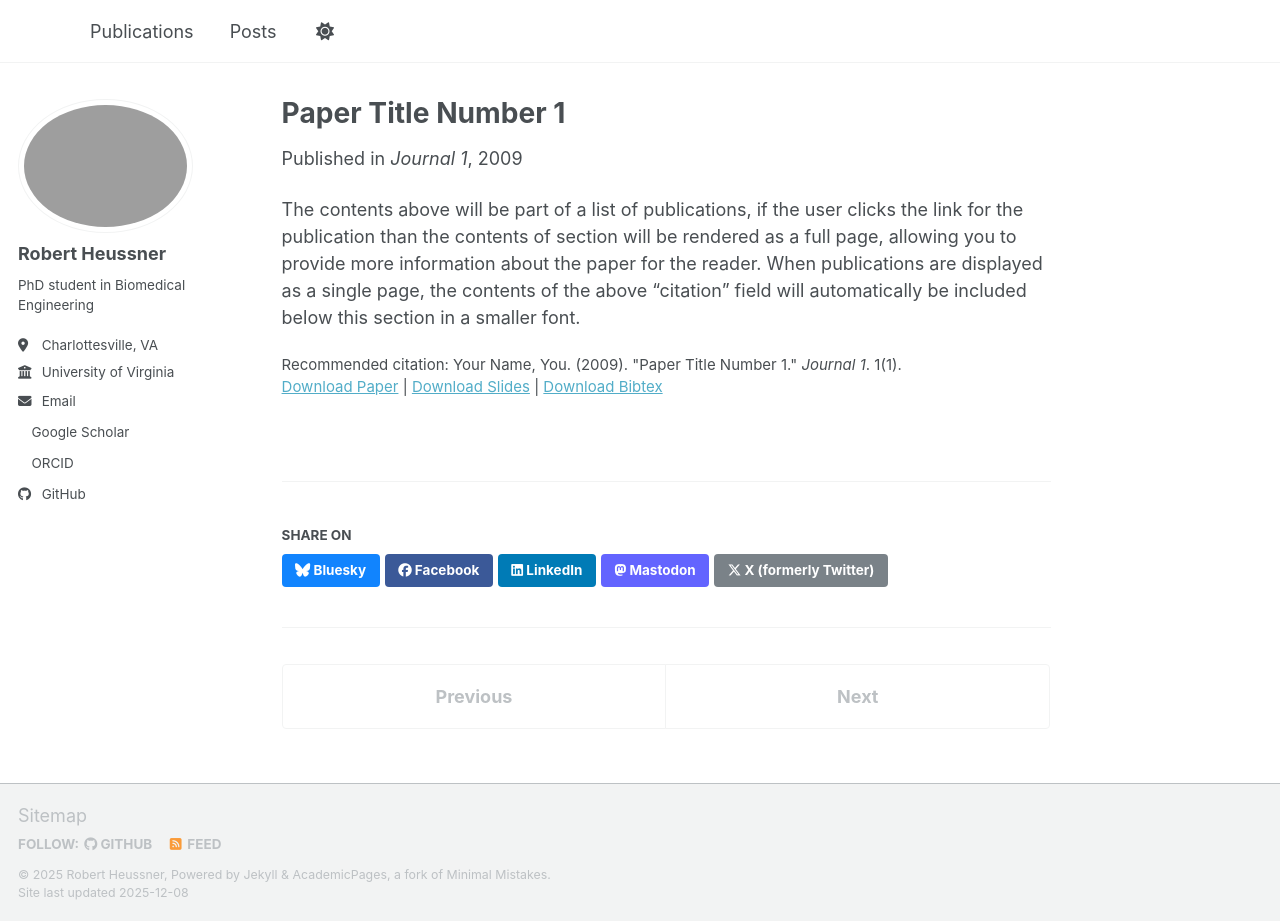
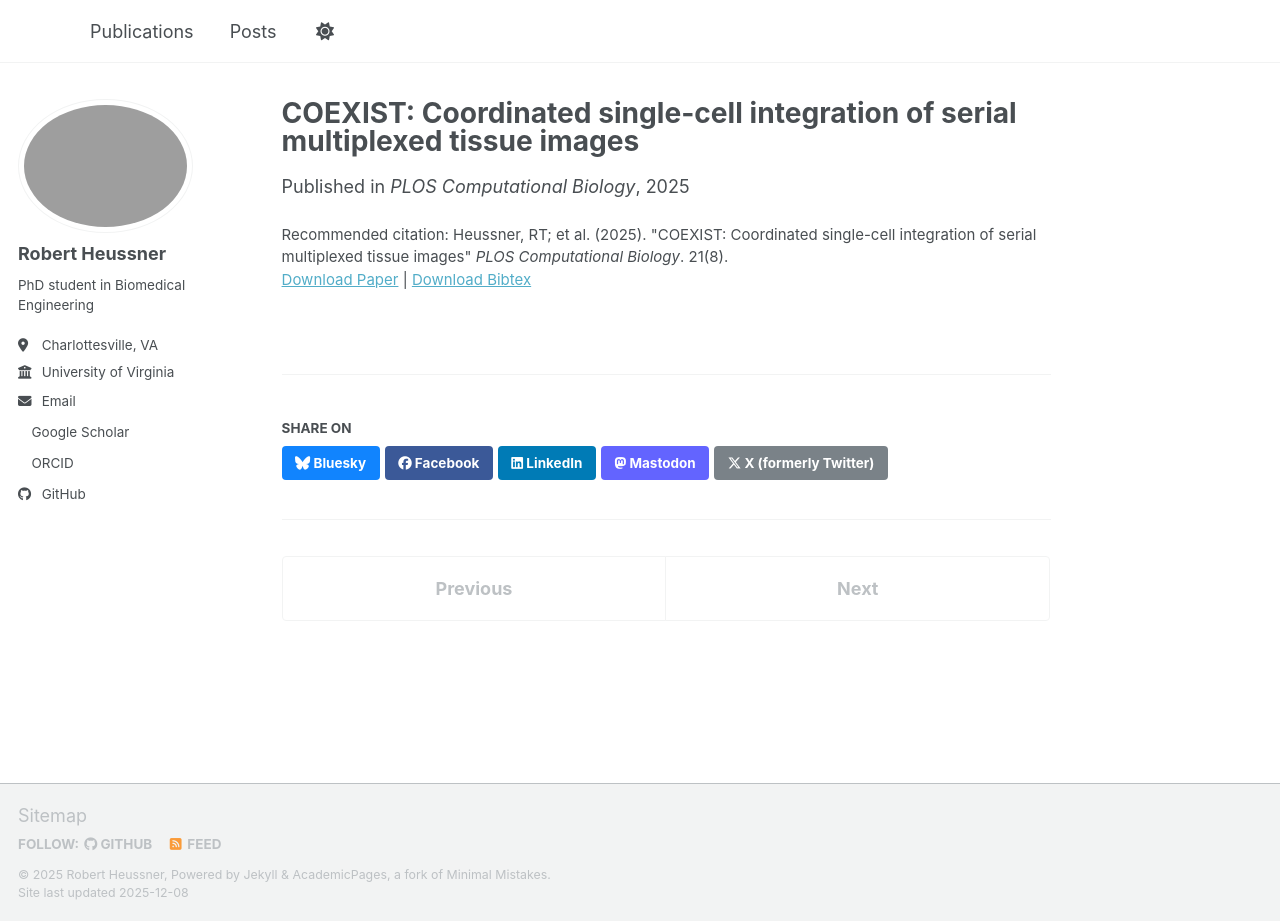
Before and after one commit to heussner/heussner.github.io, a Jekyll site: the page built from _publications/2009-10-01-paper-title-number-1.md, in a window 1280 px wide and 921 px high. Built offline with Jekyll 4.4.1, drawn with Linux system fonts in a browser that asks for light colours; a script bundle is joined from its source files by our own code; library files that are not in the unit come from our copies.

Commit message:
Update 2009-10-01-paper-title-number-1.md

```diff
--- a/_publications/2009-10-01-paper-title-number-1.md
+++ b/_publications/2009-10-01-paper-title-number-1.md
@@ -1,14 +1,12 @@
 ---
-title: "Paper Title Number 1"
+title: "COEXIST: Coordinated single-cell integration of serial multiplexed tissue images"
 collection: publications
 category: manuscripts
-permalink: /publication/2009-10-01-paper-title-number-1
+permalink: /publication/2025-08-06-COEXIST
 excerpt: 'This paper is about the number 1. The number 2 is left for future work.'
-date: 2009-10-01
-venue: 'Journal 1'
-slidesurl: 'https://academicpages.github.io/files/slides1.pdf'
-paperurl: 'https://academicpages.github.io/files/paper1.pdf'
+date: 2025-08-06
+venue: 'PLOS Computational Biology'
+paperurl: 'https://academicpages.github.io/files/journal.pcbi.1013325.pdf'
 bibtexurl: 'https://academicpages.github.io/files/bibtex1.bib'
-citation: 'Your Name, You. (2009). &quot;Paper Title Number 1.&quot; <i>Journal 1</i>. 1(1).'
+citation: 'Heussner, RT; et al. (2025). &quot;COEXIST: Coordinated single-cell integration of serial multiplexed tissue images&quot; <i>PLOS Computational Biology</i>. 21(8).'
 ---
-The contents above will be part of a list of publications, if the user clicks the link for the publication than the contents of section will be rendered as a full page, allowing you to provide more information about the paper for the reader. When publications are displayed as a single page, the contents of the above "citation" field will automatically be included below this section in a smaller font.
```
